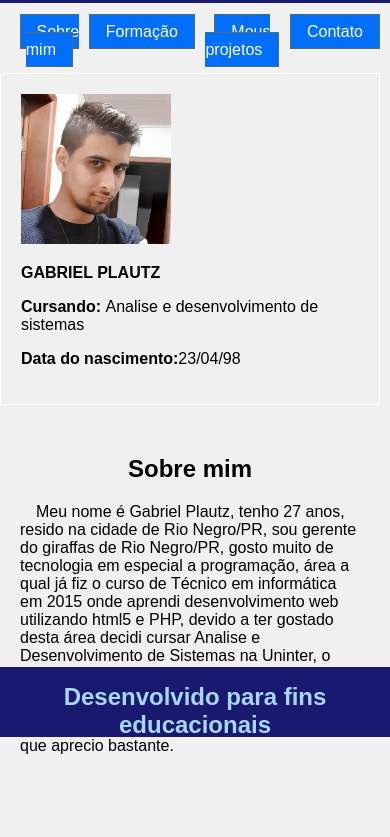
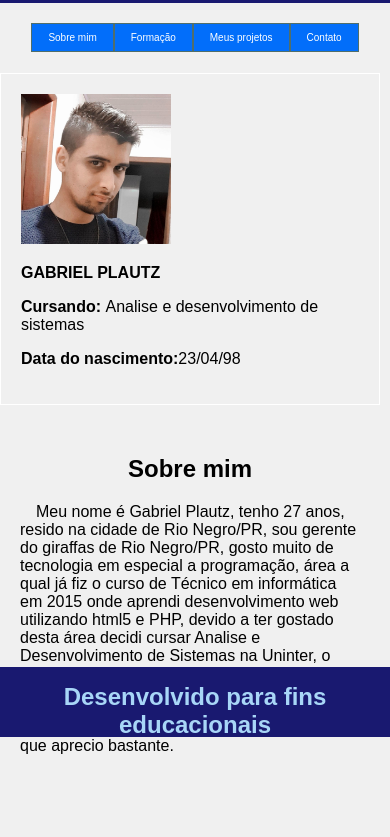
Before and after one commit to gaabrielplautz/portifoli-pessoal-gabriel, a plain HTML site: page index.html in a window 390 px wide. Shown: the part 107-944 px from the top of the page. Drawn offline with Linux system fonts and the light colour scheme.

Commit message:
atualizacao

```diff
--- a/CSS/estilo.css
+++ b/CSS/estilo.css
@@ -142,6 +142,16 @@
                 position: sticky;
                 margin: 10px;
             }
+            a,
+        a:link {
+            display: inline-block;
+            font-size: 10px;
+        }
+
+        /*Define a ação que sera executada quando o mouse sobrevoar um link*/
+        a:hover {
+            display: inline-block;
+        }
             .footer {
             position:fixed;
             height: 70px;
```
